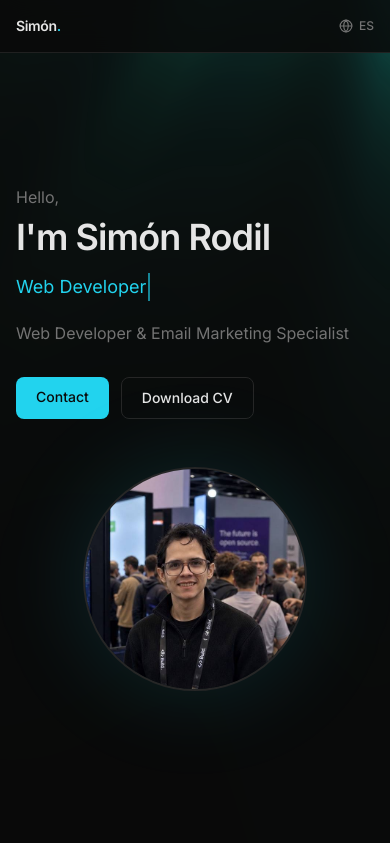
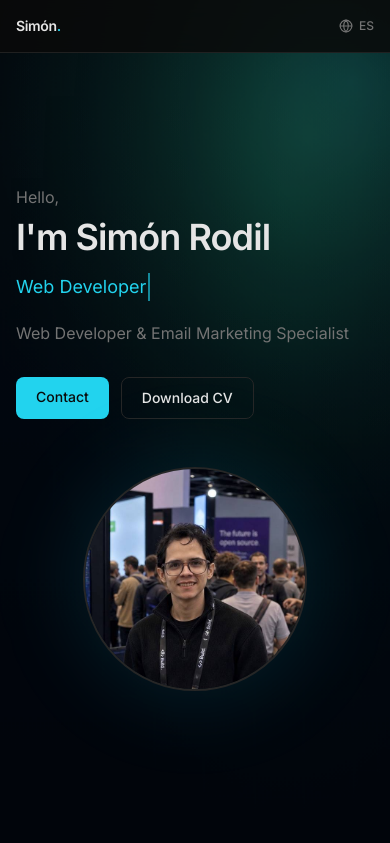
Before and after one commit to SimonRodil/simonrodil.github.io, a React (Vite) app: page / in a window 390 px wide. Shown: the top 843 px of the page. Built offline with nearby package versions, Linux system fonts and the light colour scheme.

Commit message:
+ Add background gradient on mobile
+ Runs npm dev on the network

```diff
--- a/package.json
+++ b/package.json
@@ -4,7 +4,7 @@
   "version": "0.0.0",
   "type": "module",
   "scripts": {
-    "dev": "vite",
+    "dev": "vite --host",
     "build": "vite build",
     "lint": "eslint .",
     "preview": "vite preview",
--- a/src/App.jsx
+++ b/src/App.jsx
@@ -108,9 +108,9 @@ export default function App() {
   return (
     <LanguageProvider>
       <div className="relative min-h-screen overflow-x-hidden">
-        <div className="pointer-events-none fixed inset-0 z-0">
+        <div className="pointer-events-none fixed inset-0 z-0 hidden md:block">
           <SideRays
-            speed={isMobile ? 0 : 1.2}
+            speed={1.2}
             rayColor1="#4ade80"
             rayColor2="#22d3ee"
             intensity={1.8}
@@ -120,9 +120,11 @@ export default function App() {
             saturation={1.2}
             blend={0.6}
             falloff={2.2}
-            opacity={isMobile ? 0.25 : 0.35}
+            opacity={0.55}
           />
         </div>
+
+        <div className="mobile-radial-bg pointer-events-none fixed inset-0 z-0 md:hidden" />
 
         <div className="relative z-10">
           <Header />
--- a/src/index.css
+++ b/src/index.css
@@ -10,6 +10,54 @@
   --color-accent-dim: #0891b2;
   --font-sans: 'Inter', system-ui, sans-serif;
 }
+
+/* Mobile Background Radial START */
+.mobile-radial-bg {
+  background:
+    radial-gradient(
+      circle at 88% 12%,
+      rgba(34, 211, 238, 0.16) 0%,
+      rgba(34, 211, 238, 0.09) 12%,
+      rgba(34, 211, 238, 0.04) 24%,
+      transparent 42%
+    ),
+    radial-gradient(
+      circle at 78% 18%,
+      rgba(74, 222, 128, 0.14) 0%,
+      rgba(74, 222, 128, 0.08) 16%,
+      rgba(74, 222, 128, 0.03) 30%,
+      transparent 48%
+    ),
+    radial-gradient(
+      ellipse at 72% 24%,
+      rgba(16, 185, 129, 0.10) 0%,
+      rgba(6, 95, 70, 0.08) 24%,
+      rgba(3, 18, 24, 0.22) 46%,
+      transparent 68%
+    ),
+    linear-gradient(
+      180deg,
+      rgba(2, 6, 12, 0.94) 0%,
+      rgba(3, 8, 16, 0.96) 45%,
+      rgba(2, 6, 12, 0.985) 100%
+    );
+  opacity: 0.95;
+  transform: scale(1.08);
+  animation: mobileSideGlow 16s ease-in-out infinite alternate;
+  will-change: transform, filter;
+}
+
+@keyframes mobileSideGlow {
+  0% {
+    transform: scale(1.06) translate3d(0, 0, 0);
+    filter: saturate(0.95) blur(0px);
+  }
+  100% {
+    transform: scale(1.12) translate3d(-10px, 14px, 0);
+    filter: saturate(1.05) blur(2px);
+  }
+}
+/* Mobile Background Radial END */
 
 html {
   scroll-behavior: smooth;
```
